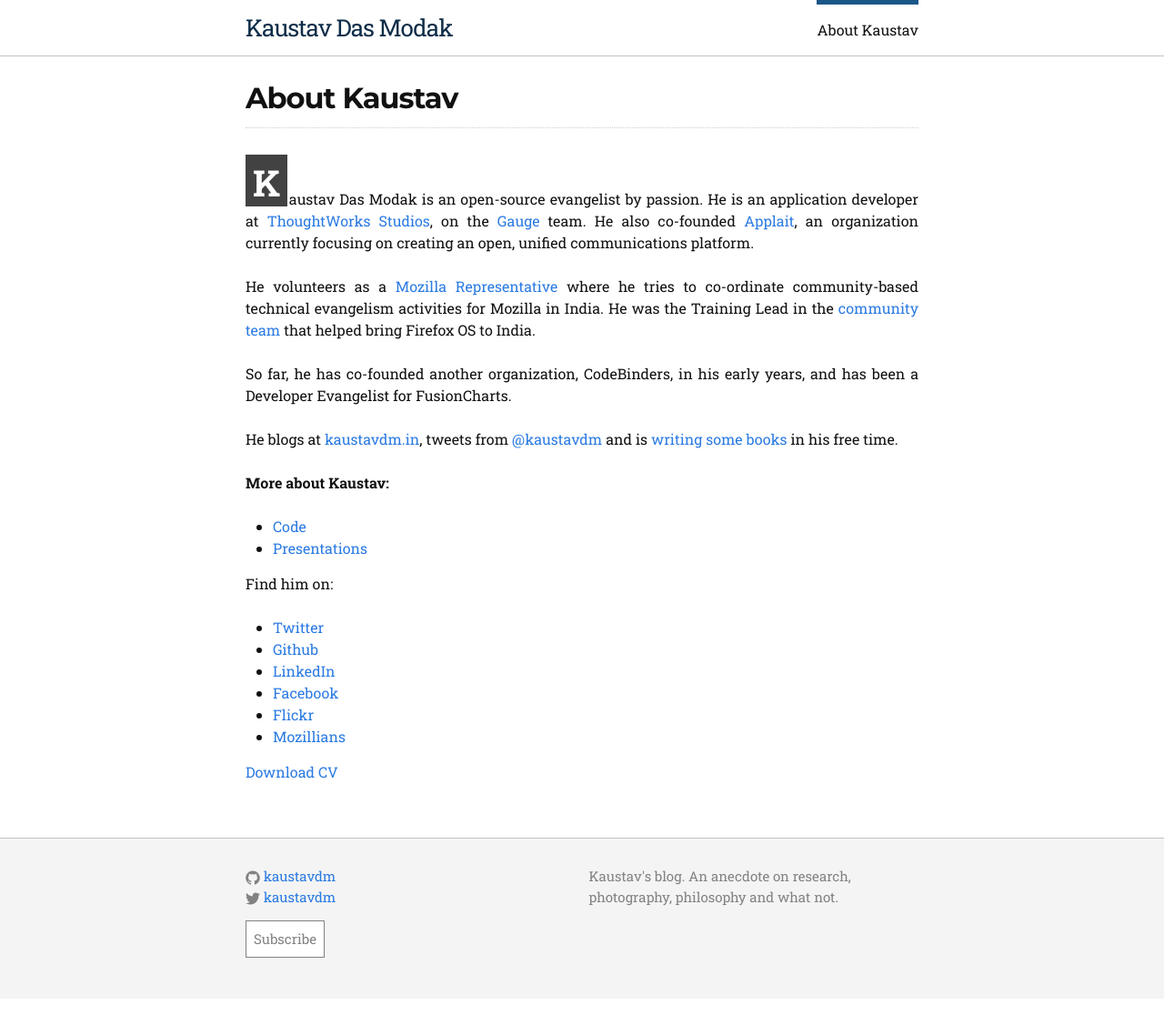
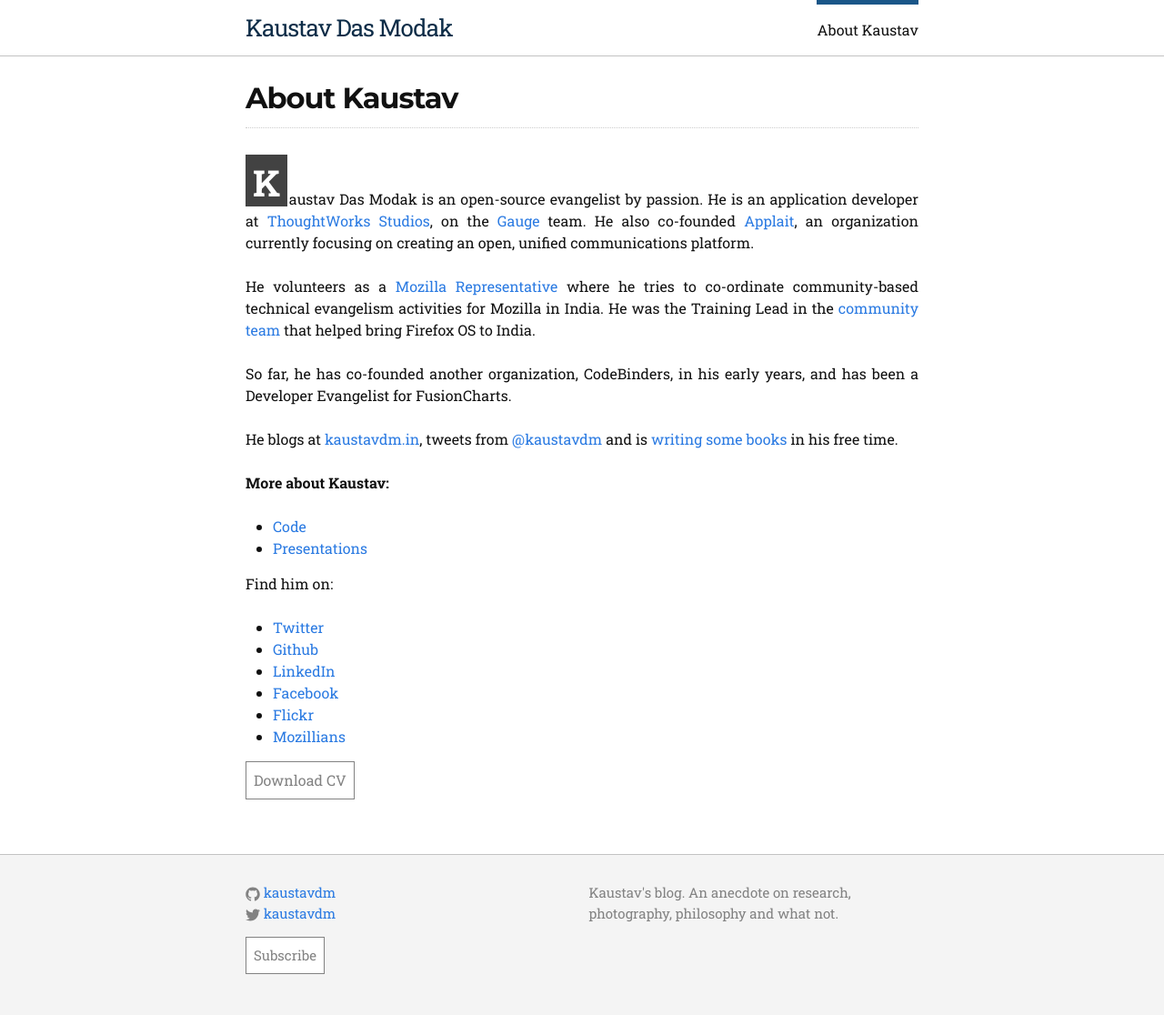
Before and after one commit to kaustavdm/website, a Jekyll site: the page built from about-me/index.md, in a window 1280 px wide. Shown: the whole page at 91% size. Built offline with Jekyll 4.4.1, drawn with Linux system fonts in a browser that asks for light colours.

Commit message:
Convert CV link to button
Signed-off-by: Kaustav Das Modak <kaustav.dasmodak@yahoo.co.in>

```diff
--- a/about-me/index.md
+++ b/about-me/index.md
@@ -31,4 +31,4 @@ Find him on:
 * [Mozillians](https://mozillians.org/en-US/u/kaustavdm/)
 
 
-[Download CV](https://kaustavdm.in/static/cv/Kaustav-CV-Dec-2015.pdf)
+<a href="/static/cv/Kaustav-CV-Dec-2015.pdf" class="button">Download CV</a>
```
